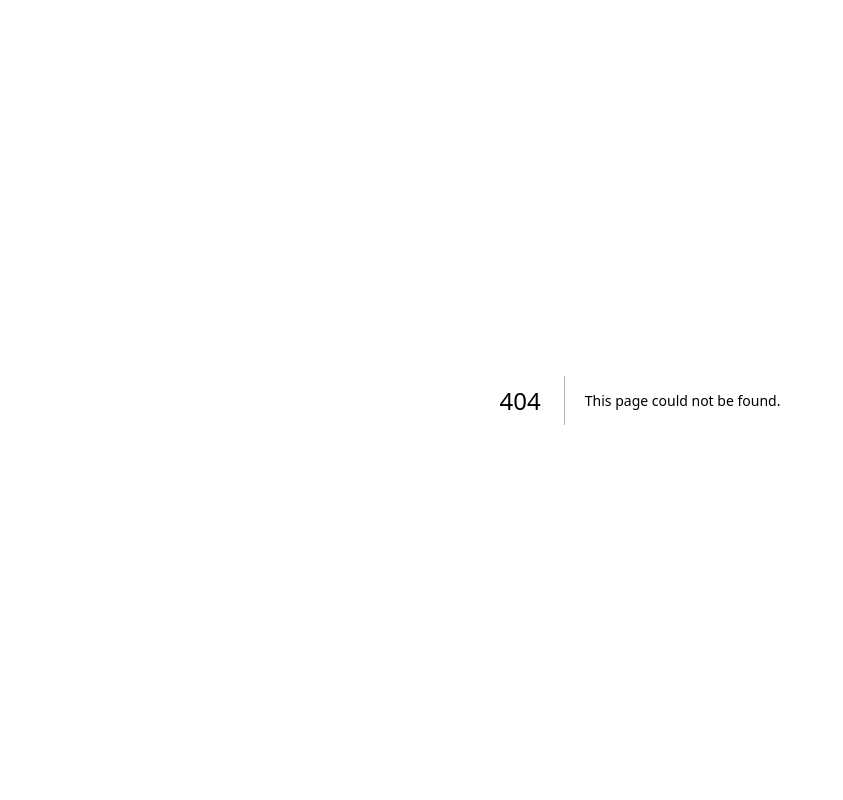
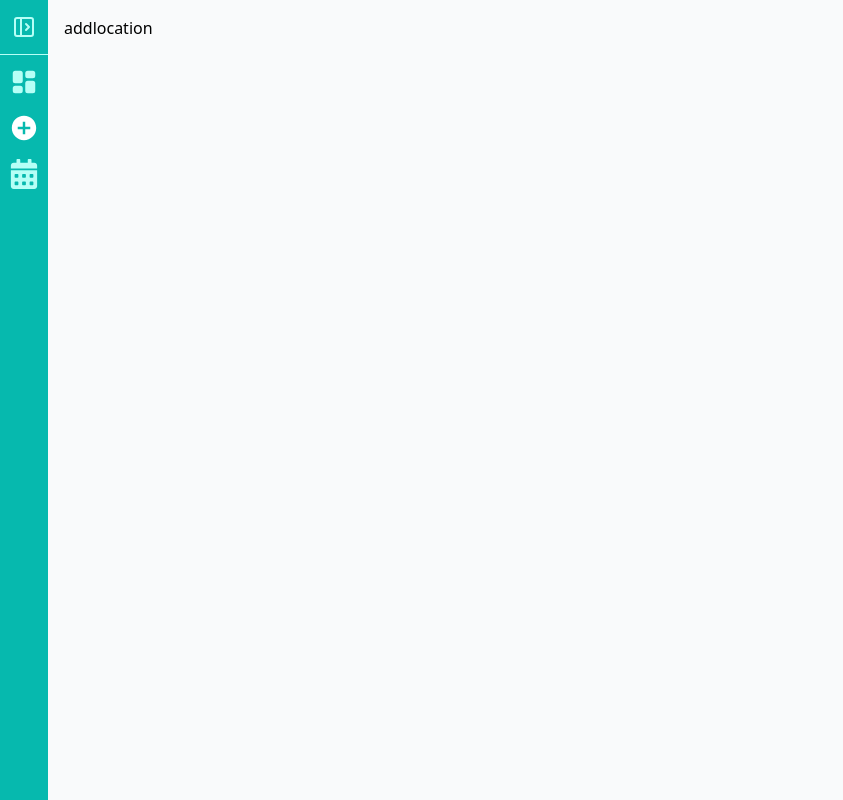
Before and after one commit to salimxfardeheb/location-costumes, a Next.js app: page /1/addLocation in a window 1280 px wide. Before the commit this address had no page. Shown: the whole page, without its empty margins (0-843 px from the left). Built offline with nearby package versions, Linux system fonts and the light colour scheme.

Commit message:
feat smart panel with main section and navigation between links

```diff
--- /dev/null
+++ b/app/[nom_boutique]/addLocation/page.tsx
@@ -0,0 +1,11 @@
+import React from 'react'
+
+const page = () => {
+  return (
+    <div>
+      addlocation
+    </div>
+  )
+}
+
+export default page
--- /dev/null
+++ b/app/[nom_boutique]/calendar/page.tsx
@@ -0,0 +1,11 @@
+import React from 'react'
+
+const page = () => {
+  return (
+    <div>
+      calendar
+    </div>
+  )
+}
+
+export default page
--- a/app/[nom_boutique]/components/panel.tsx
+++ b/app/[nom_boutique]/components/panel.tsx
@@ -4,13 +4,25 @@ import { TbLayoutDashboardFilled } from "react-icons/tb";
 import { IoMdAddCircle } from "react-icons/io";
 import { FaCalendarAlt } from "react-icons/fa";
 import Logout from "./logout";
+import { usePathname } from "next/navigation";
+import Link from "next/link";
 
 interface PanelProps {
   clientName?: string;
+  panelIsOpen: boolean;
+  setPanelIsOpen: (open: boolean) => void;
 }
 
-const panel : React.FC<PanelProps> = ({clientName}) => {
-  const [panelIsOpen, setPanelIsOpen] = useState(false);
+const panel: React.FC<PanelProps> = ({ clientName,panelIsOpen, setPanelIsOpen }) => {
+  const currentPath = usePathname();
+  const [current, setCurrent] = useState(false);
+
+  const menuItems = [
+    { label: "Dashboard", path: "dashboard", icon: TbLayoutDashboardFilled },
+    { label: "Ajouter une location", path: "addLocation", icon: IoMdAddCircle },
+    { label: "Calendrier", path: "calendar", icon: FaCalendarAlt },
+  ];
+
   const handlePanel = () => {
     if (!panelIsOpen) setPanelIsOpen(true);
     else {
@@ -18,11 +30,10 @@ const panel : React.FC<PanelProps> = ({clientName}) => {
     }
   };
   return (
-    <div className="">
     <nav
       className={`${
         panelIsOpen ? "w-1/6 " : "w-12"
-        } min-h-screen bg-[#06B9AE] flex flex-col justify-between`}
+      } min-h-screen bg-[#06B9AE] flex flex-col justify-between transition-all duration-200`}
     >
       <div className="w-full">
         <div className="w-full">
@@ -31,12 +42,14 @@ const panel : React.FC<PanelProps> = ({clientName}) => {
             onClick={handlePanel}
           >
             {panelIsOpen ? (
-                <div className="flex justify-between items-end w-full pr-4"><LuPanelLeftClose className="panelButton" /><div className="text-white">{clientName}</div></div>
+              <div className="flex justify-between items-end w-full pr-4">
+                <LuPanelLeftClose className="text-[#B6FFF6] text-3xl hover:text-white" />
+                <div className="text-white">{clientName}</div>
+              </div>
             ) : (
-                <LuPanelLeftOpen className="panelButton" />
+              <LuPanelLeftOpen className="text-[#B6FFF6] text-3xl hover:text-white" />
             )}
           </button>
-
         </div>
         <div className="w-full h-[1px] bg-[#B6FFF6]" />
         <div
@@ -44,25 +57,33 @@ const panel : React.FC<PanelProps> = ({clientName}) => {
             panelIsOpen ? "items-start" : "items-center"
           } flex flex-col gap-4 py-3 px-2 justify-center`}
         >
-            <div className="itemPanel">
-              <TbLayoutDashboardFilled className="panelButton" />
-              {panelIsOpen && <p className="text-[#B6FFF6]">Dashboard</p>}
-            </div>
-            <div className="itemPanel">
-              <IoMdAddCircle className="panelButton" />
+          {menuItems.map(({ label, path, icon: Icon }) => {
+            const isActive = currentPath.includes(path);
+            return (
+              <Link
+                href={path}
+                key={path}
+                className="flex justify-center items-end gap-4 cursor-pointer"
+              >
+                <Icon
+                  className={`text-3xl ${
+                    isActive
+                      ? "text-white hover:text-[#B6FFF6]"
+                      : "text-[#B6FFF6] hover:text-white"
+                  }`}
+                />
                 {panelIsOpen && (
-                <p className="text-[#B6FFF6]">Ajouter une location</p>
+                  <p className="text-[#B6FFF6] whitespace-nowrap hover:text-white">
+                    {label}
+                  </p>
                 )}
-            </div>
-            <div className="itemPanel">
-              <FaCalendarAlt className="panelButton" />
-              {panelIsOpen && <p className="text-[#B6FFF6]">Calendrier</p>}
-            </div>
+              </Link>
+            );
+          })}
         </div>
       </div>
       <div>{panelIsOpen && <Logout />}</div>
     </nav>
-    </div>
   );
 };
 
--- a/app/[nom_boutique]/dashboard/page.tsx
+++ b/app/[nom_boutique]/dashboard/page.tsx
@@ -1,7 +1,6 @@
 "use client";
-import { useSession, signOut } from "next-auth/react";
+import { useSession } from "next-auth/react";
 import { redirect } from "next/navigation";
-import Logout from "../components/logout";
 
 export default function Dashboard() {
   const { data: session, status } = useSession();
--- a/app/[nom_boutique]/layout.tsx
+++ b/app/[nom_boutique]/layout.tsx
@@ -1,15 +1,25 @@
-"use client"
-import React, { ReactNode } from "react";
+"use client";
+import React, { ReactNode, useState } from "react";
 import Panel from "./components/panel";
 
-const layout = ({ children }: { children: ReactNode }) => {
+const Layout = ({ children }: { children: ReactNode }) => {
+  const [panelIsOpen, setPanelIsOpen] = useState(false);
 
   return (
-    <div>
-      <aside><Panel clientName = "salim"/></aside>
-      <main>{children}</main>
+    <div className="flex min-h-screen">
+      {/* Panneau latéral */}
+      <Panel
+        clientName="salim"
+        panelIsOpen={panelIsOpen}
+        setPanelIsOpen={setPanelIsOpen}
+      />
+
+      {/* Contenu principal */}
+      <main className="flex-1 p-4 bg-gray-50 transition-all duration-200">
+        {children}
+      </main>
     </div>
   );
 };
 
-export default layout;
+export default Layout;
--- a/app/globals.css
+++ b/app/globals.css
@@ -8,11 +8,4 @@
   input.login {
     @apply bg-white py-2 px-3 rounded-md placeholder:text-shadow-gray-600;
   }
-
-  .panelButton {
-    @apply text-[#B6FFF6] text-3xl hover:text-white;
-  }
-  .itemPanel {
-    @apply flex justify-center items-end gap-4 cursor-pointer;
-  }
 }
```
Lines whose indentation alone changed are shown as unchanged.
